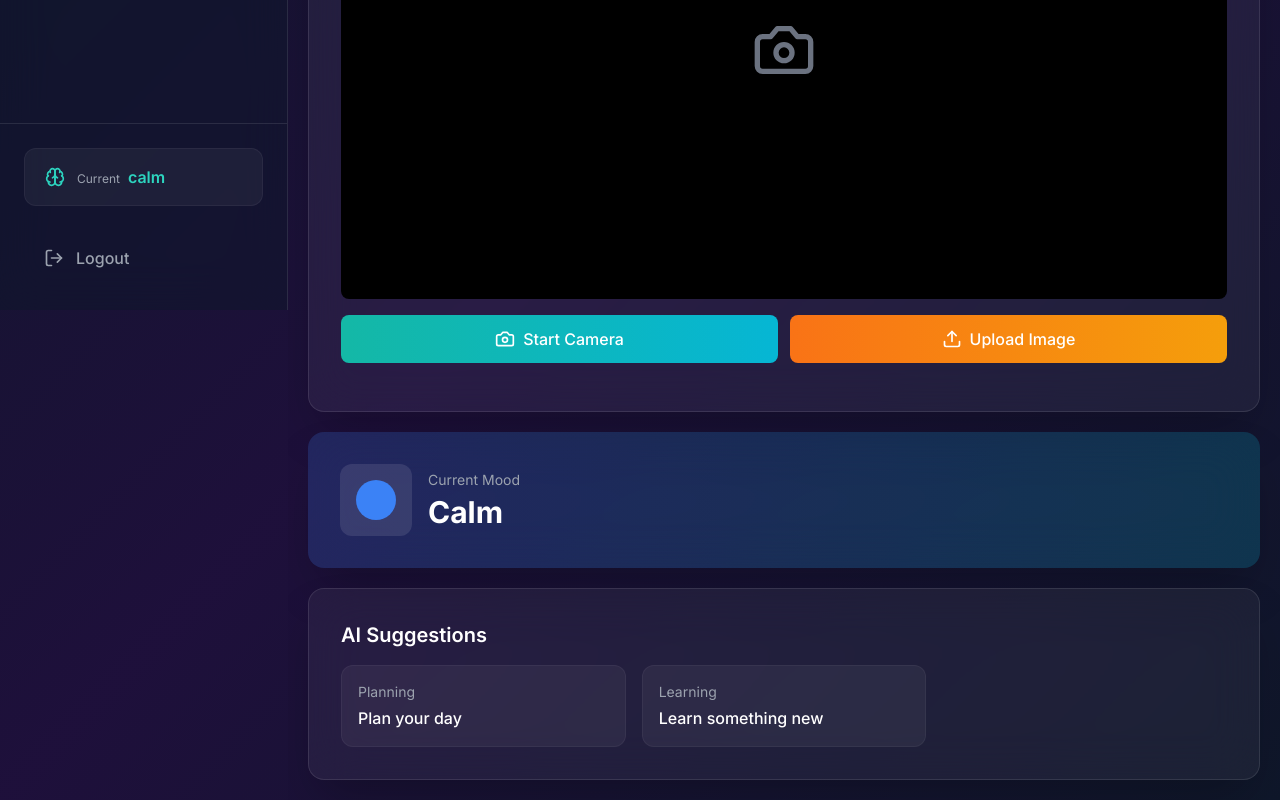
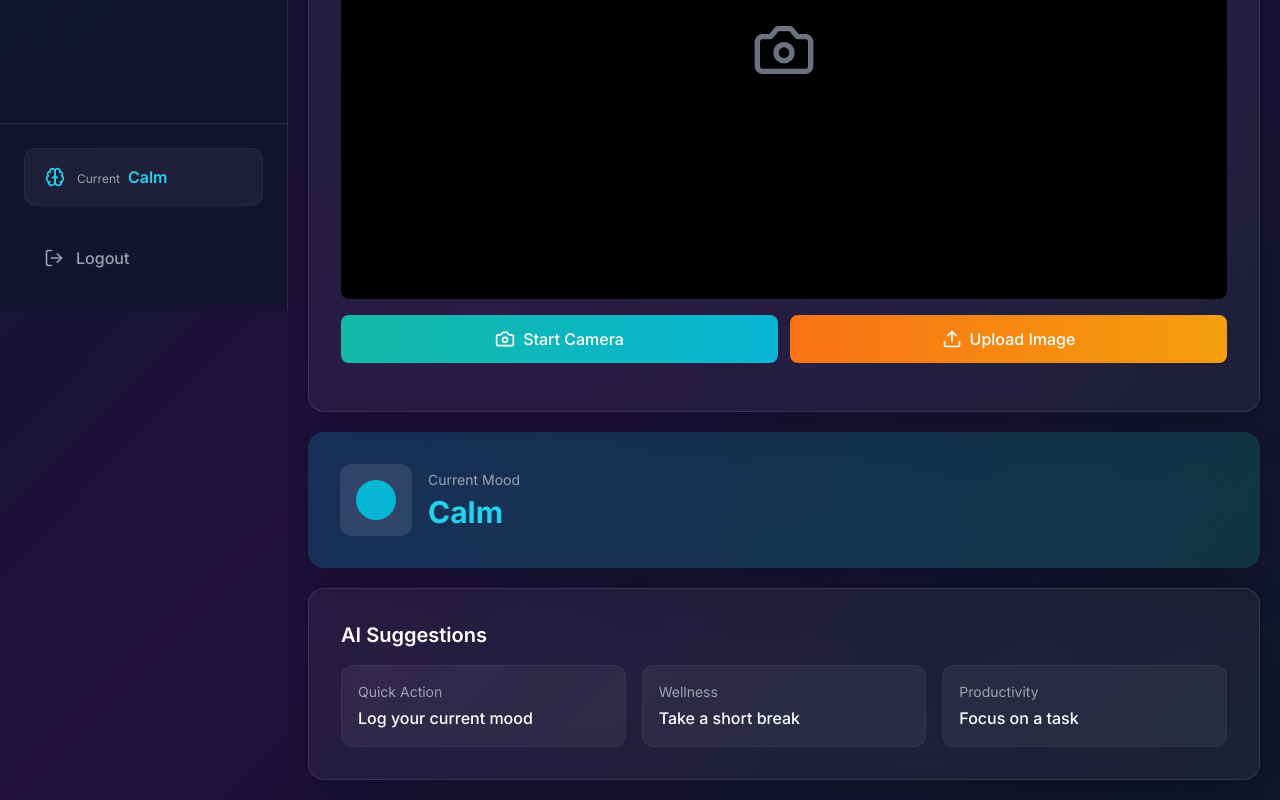
Before and after one commit to beingcrazyasalways/echo-saas, a Next.js app: page /emotion-v2 in a window 1280 px wide. Shown: the part 490-1290 px from the top of the page. Built offline with nearby package versions, Linux system fonts and the light colour scheme; no server answers.

Commit message:
feat: add dynamic emotion support for all backend emotions with fallback system

```diff
--- a/app/dashboard/page.jsx
+++ b/app/dashboard/page.jsx
@@ -5,7 +5,8 @@ import { useRouter } from 'next/navigation';
 import { supabase, signOut, getCurrentUser } from '@/lib/supabaseClient';
 import { fetchTasks, addTask, toggleTask, deleteTask, updateTaskPriority } from '@/lib/tasks';
 import { getLatestEmotion } from '@/lib/emotions';
-import { generateSuggestion, getEmotionGlow } from '@/lib/aiSuggestions';
+import { generateSuggestion, getEmotionColor, getEmotionGlow as getAiEmotionGlow } from '@/lib/aiSuggestions';
+import { getEmotionConfig, getEmotionDisplayName } from '@/lib/emotionConfig';
 import { logActivity, fetchRecentActivities, getTodayActivities, getLastVisit } from '@/lib/activities';
 import { prioritizeTasks, analyzeUserState, generateDailyBriefing, generateMicroNudge, shouldTriggerFocusMode } from '@/lib/proactiveAI';
 import { analyzeBehaviorPatterns, getUserProfile, updateDailySummary, calculateProductivityScore, logTaskBehavior, logEmotionBehavior, logSessionBehavior, getTodayMetrics, calculateStreak, calculateXP } from '@/lib/behaviorIntelligence';
@@ -511,21 +512,20 @@ export default function DashboardPage() {
   };
 
   const getEmotionGlow = (emotion) => {
-    switch (emotion) {
-      case 'stressed': return 'shadow-amber-500/30';
-      case 'calm': return 'shadow-teal-500/30';
-      case 'focused': return 'shadow-indigo-500/30';
-      default: return 'shadow-violet-500/30';
-    }
+    const config = getEmotionConfig(emotion);
+    return config.glow || 'shadow-violet-500/30';
   };
 
   const getEmotionGradient = (emotion) => {
-    switch (emotion) {
-      case 'stressed': return 'from-slate-900 via-amber-900/30 to-slate-900';
-      case 'calm': return 'from-slate-900 via-teal-900/30 to-slate-900';
-      case 'focused': return 'from-slate-900 via-indigo-900/30 to-slate-900';
-      default: return 'from-slate-900 via-violet-900/30 to-slate-900';
-    }
+    const config = getEmotionConfig(emotion);
+    // Map gradient to background gradient format
+    const gradientMap = {
+      'from-red-500/20 to-orange-500/20': 'from-slate-900 via-amber-900/30 to-slate-900',
+      'from-blue-500/20 to-cyan-500/20': 'from-slate-900 via-teal-900/30 to-slate-900',
+      'from-cyan-500/20 to-indigo-500/20': 'from-slate-900 via-indigo-900/30 to-slate-900',
+      'from-violet-500/20 to-purple-500/20': 'from-slate-900 via-violet-900/30 to-slate-900',
+    };
+    return gradientMap[config.gradient] || 'from-slate-900 via-violet-900/30 to-slate-900';
   };
 
   if (loading) {
--- a/app/emotion-v2/page.jsx
+++ b/app/emotion-v2/page.jsx
@@ -5,6 +5,7 @@ import { getCurrentUser } from '@/lib/supabaseClient';
 import EmotionCamera from '@/components/EmotionCamera';
 import Sidebar from '@/components/Sidebar';
 import Header from '@/components/Header';
+import { getEmotionConfig, getEmotionDisplayName, isCustomEmotion } from '@/lib/emotionConfig';
 
 export default function EmotionV2Page() {
   const [mood, setMood] = useState('calm');
@@ -20,26 +21,10 @@ export default function EmotionV2Page() {
     localStorage.setItem('currentEmotion', mappedEmotion);
   };
 
-  const getEmotionGlow = () => {
-    switch (mood) {
-      case 'stressed': return 'shadow-red-500/30';
-      case 'calm': return 'shadow-blue-500/30';
-      case 'focused': return 'shadow-cyan-500/30';
-      default: return 'shadow-violet-500/30';
-    }
-  };
-
-  const getEmotionGradient = () => {
-    switch (mood) {
-      case 'stressed': return 'from-red-500/20 to-orange-500/20 border-red-400/30';
-      case 'calm': return 'from-blue-500/20 to-cyan-500/20 border-blue-400/30';
-      case 'focused': return 'from-cyan-500/20 to-indigo-500/20 border-cyan-400/30';
-      default: return 'from-violet-500/20 to-purple-500/20 border-violet-400/30';
-    }
-  };
+  const config = getEmotionConfig(mood);
 
   return (
-    <div className={`min-h-screen bg-gradient-to-br from-slate-900 via-violet-900/30 to-slate-900 ${getEmotionGlow()} transition-all duration-500`}>
+    <div className={`min-h-screen bg-gradient-to-br from-slate-900 via-violet-900/30 to-slate-900 ${config.glow} transition-all duration-500`}>
       <div className="flex flex-col lg:flex-row">
         <Sidebar
           currentEmotion={mood}
@@ -69,14 +54,19 @@ export default function EmotionV2Page() {
 
               {/* Current Mood Display */}
               {mood && (
-                <div className={`backdrop-blur-xl bg-gradient-to-r ${getEmotionGradient()} rounded-2xl p-4 sm:p-6 lg:p-8 shadow-2xl transition-all duration-300 hover:scale-105`}>
+                <div className={`backdrop-blur-xl bg-gradient-to-r ${config.gradient} ${config.border} rounded-2xl p-4 sm:p-6 lg:p-8 shadow-2xl transition-all duration-300 hover:scale-105`}>
                   <div className="flex items-center gap-3 sm:gap-4">
                     <div className="p-3 sm:p-4 rounded-xl bg-white/10">
-                      <div className={`w-8 h-8 sm:w-10 sm:h-10 rounded-full ${mood === 'stressed' ? 'bg-red-500' : mood === 'calm' ? 'bg-blue-500' : 'bg-cyan-500'}`} />
+                      <div className={`w-8 h-8 sm:w-10 sm:h-10 rounded-full ${config.color.replace('text-', 'bg-').replace('-400', '-500')}`} />
                     </div>
                     <div>
                       <p className="text-xs sm:text-sm text-gray-400 mb-1">Current Mood</p>
-                      <p className="text-xl sm:text-2xl lg:text-3xl font-bold text-white capitalize">{mood}</p>
+                      <p className={`text-xl sm:text-2xl lg:text-3xl font-bold capitalize ${config.color}`}>
+                        {getEmotionDisplayName(mood)}
+                      </p>
+                      {isCustomEmotion(mood) && (
+                        <p className="text-xs text-gray-400 mt-1">Custom emotion detected</p>
+                      )}
                     </div>
                   </div>
                 </div>
@@ -86,42 +76,18 @@ export default function EmotionV2Page() {
               <div className="backdrop-blur-xl bg-white/5 border border-white/10 rounded-2xl p-4 sm:p-6 lg:p-8 shadow-2xl transition-all duration-300 hover:scale-105">
                 <h3 className="text-lg sm:text-xl font-semibold text-white mb-3 sm:mb-4">AI Suggestions</h3>
                 <div className="grid grid-cols-1 md:grid-cols-2 lg:grid-cols-3 gap-3 sm:gap-4">
-                  {mood === 'stressed' && (
-                    <>
-                      <div className="p-3 sm:p-4 rounded-xl bg-white/5 border border-white/5 hover:bg-white/10 transition-all duration-300">
-                        <p className="text-sm text-gray-400 mb-1">Quick Win</p>
-                        <p className="text-white font-medium">Take a short break</p>
-                      </div>
-                      <div className="p-3 sm:p-4 rounded-xl bg-white/5 border border-white/5 hover:bg-white/10 transition-all duration-300">
-                        <p className="text-sm text-gray-400 mb-1">Small Task</p>
-                        <p className="text-white font-medium">Complete a pending task</p>
-                      </div>
-                    </>
-                  )}
-                  {mood === 'calm' && (
-                    <>
-                      <div className="p-3 sm:p-4 rounded-xl bg-white/5 border border-white/5 hover:bg-white/10 transition-all duration-300">
-                        <p className="text-sm text-gray-400 mb-1">Planning</p>
-                        <p className="text-white font-medium">Plan your day</p>
-                      </div>
-                      <div className="p-3 sm:p-4 rounded-xl bg-white/5 border border-white/5 hover:bg-white/10 transition-all duration-300">
-                        <p className="text-sm text-gray-400 mb-1">Learning</p>
-                        <p className="text-white font-medium">Learn something new</p>
-                      </div>
-                    </>
-                  )}
-                  {mood === 'focused' && (
-                    <>
-                      <div className="p-3 sm:p-4 rounded-xl bg-white/5 border border-white/5 hover:bg-white/10 transition-all duration-300">
-                        <p className="text-sm text-gray-400 mb-1">High Priority</p>
-                        <p className="text-white font-medium">Work on important task</p>
-                      </div>
-                      <div className="p-3 sm:p-4 rounded-xl bg-white/5 border border-white/5 hover:bg-white/10 transition-all duration-300">
-                        <p className="text-sm text-gray-400 mb-1">Deep Work</p>
-                        <p className="text-white font-medium">Finish pending work</p>
-                      </div>
-                    </>
-                  )}
+                  <div className="p-3 sm:p-4 rounded-xl bg-white/5 border border-white/5 hover:bg-white/10 transition-all duration-300">
+                    <p className="text-sm text-gray-400 mb-1">Quick Action</p>
+                    <p className="text-white font-medium">Log your current mood</p>
+                  </div>
+                  <div className="p-3 sm:p-4 rounded-xl bg-white/5 border border-white/5 hover:bg-white/10 transition-all duration-300">
+                    <p className="text-sm text-gray-400 mb-1">Wellness</p>
+                    <p className="text-white font-medium">Take a short break</p>
+                  </div>
+                  <div className="p-3 sm:p-4 rounded-xl bg-white/5 border border-white/5 hover:bg-white/10 transition-all duration-300">
+                    <p className="text-sm text-gray-400 mb-1">Productivity</p>
+                    <p className="text-white font-medium">Focus on a task</p>
+                  </div>
                 </div>
               </div>
             </div>
--- a/components/EmotionCamera.jsx
+++ b/components/EmotionCamera.jsx
@@ -5,6 +5,7 @@ import { Camera, StopCircle, RefreshCw, Upload } from 'lucide-react';
 import { detectEmotion } from '@/lib/emotionApi';
 import { supabase } from '@/lib/supabaseClient';
 import { getCurrentUser } from '@/lib/supabaseClient';
+import { getEmotionConfig, getEmotionDisplayName, isCustomEmotion } from '@/lib/emotionConfig';
 
 export default function EmotionCamera({ onEmotionDetected }) {
   const [isCameraActive, setIsCameraActive] = useState(false);
@@ -322,7 +323,7 @@ export default function EmotionCamera({ onEmotionDetected }) {
       'focused': 'focused',
       'surprised': 'calm',
     };
-    return moodMap[emotion] || 'calm';
+    return moodMap[emotion] || emotion || 'calm';
   };
 
   const mapEmotionToStress = (emotion) => {
@@ -341,6 +342,18 @@ export default function EmotionCamera({ onEmotionDetected }) {
       'model_missing': 30,
     };
     return stressMap[emotion] || 30;
+  };
+
+  const getEmotionColor = () => {
+    if (!emotionResult) return 'from-gray-500 to-gray-600';
+    const config = getEmotionConfig(emotionResult.emotion);
+    return config.gradient || 'from-gray-500 to-gray-600';
+  };
+
+  const getEmotionGlow = () => {
+    if (!emotionResult) return '';
+    const config = getEmotionConfig(emotionResult.emotion);
+    return config.glow || '';
   };
 
   const insertEmotion = async (result) => {
@@ -364,46 +377,6 @@ export default function EmotionCamera({ onEmotionDetected }) {
       }
     } catch (err) {
       console.error('Error inserting emotion:', err);
-    }
-  };
-
-  const getEmotionColor = () => {
-    if (!emotionResult) return 'from-gray-500 to-gray-600';
-
-    switch (emotionResult.emotion) {
-      case 'stressed':
-      case 'angry':
-      case 'fearful':
-        return 'from-red-500 to-orange-500';
-      case 'calm':
-      case 'neutral':
-        return 'from-blue-500 to-cyan-500';
-      case 'happy':
-        return 'from-green-500 to-emerald-500';
-      case 'focused':
-        return 'from-purple-500 to-indigo-500';
-      default:
-        return 'from-gray-500 to-gray-600';
-    }
-  };
-
-  const getEmotionGlow = () => {
-    if (!emotionResult) return '';
-
-    switch (emotionResult.emotion) {
-      case 'stressed':
-      case 'angry':
-      case 'fearful':
-        return 'shadow-red-500/50';
-      case 'calm':
-      case 'neutral':
-        return 'shadow-blue-500/50';
-      case 'happy':
-        return 'shadow-green-500/50';
-      case 'focused':
-        return 'shadow-cyan-500/50';
-      default:
-        return '';
     }
   };
 
@@ -585,7 +558,12 @@ export default function EmotionCamera({ onEmotionDetected }) {
           <div className="grid grid-cols-2 gap-3 sm:gap-4">
             <div className="text-center">
               <p className="text-xs sm:text-sm text-gray-300 mb-1">Detected Emotion</p>
-              <p className="text-xl sm:text-2xl font-bold text-white capitalize">{emotionResult.emotion}</p>
+              <p className={`text-xl sm:text-2xl font-bold capitalize ${getEmotionConfig(emotionResult.emotion).color}`}>
+                {getEmotionDisplayName(emotionResult.emotion)}
+              </p>
+              {isCustomEmotion(emotionResult.emotion) && (
+                <p className="text-xs text-gray-400 mt-1">Custom emotion detected</p>
+              )}
             </div>
             <div className="text-center">
               <p className="text-xs sm:text-sm text-gray-300 mb-1">Confidence</p>
--- a/components/EmotionCard.jsx
+++ b/components/EmotionCard.jsx
@@ -2,15 +2,12 @@
 
 import { useRouter } from 'next/navigation';
 import { Camera, ArrowRight } from 'lucide-react';
+import { getEmotionConfig, getEmotionDisplayName, isCustomEmotion } from '@/lib/emotionConfig';
 
 export default function EmotionCard({ currentEmotion, emotionData }) {
   const router = useRouter();
 
-  const emotions = [
-    { value: 'stressed', label: 'Stressed', color: 'text-amber-400', bg: 'bg-amber-500/20', border: 'border-amber-400/30' },
-    { value: 'calm', label: 'Calm', color: 'text-teal-400', bg: 'bg-teal-500/20', border: 'border-teal-400/30' },
-    { value: 'focused', label: 'Focused', color: 'text-indigo-400', bg: 'bg-indigo-500/20', border: 'border-indigo-400/30' },
-  ];
+  const config = getEmotionConfig(currentEmotion);
 
   const stressScore = emotionData?.stress_score || emotionData?.stress_level || null;
   const confidence = emotionData?.confidence ? Math.round(emotionData.confidence * 100) : null;
@@ -51,11 +48,16 @@ export default function EmotionCard({ currentEmotion, emotionData }) {
 
       <div className="flex justify-center mb-6 sm:mb-8">
         <div className="relative w-24 h-24 sm:w-32 sm:h-32">
-          <div className={`absolute inset-0 rounded-full ${emotions.find(e => e.value === currentEmotion)?.bg || 'bg-violet-500/20'} border-2 ${emotions.find(e => e.value === currentEmotion)?.border || 'border-violet-400/30'} animate-pulse`}></div>
+          <div className={`absolute inset-0 rounded-full ${config.bg} border-2 ${config.border} animate-pulse`}></div>
           <div className="absolute inset-2 rounded-full bg-slate-900 flex items-center justify-center">
             {currentEmotion && (
               <div className="text-center">
-                <p className={`text-lg sm:text-2xl font-bold capitalize ${emotions.find(e => e.value === currentEmotion)?.color}`}>{currentEmotion}</p>
+                <p className={`text-lg sm:text-2xl font-bold capitalize ${config.color}`}>
+                  {getEmotionDisplayName(currentEmotion)}
+                </p>
+                {isCustomEmotion(currentEmotion) && (
+                  <p className="text-xs text-gray-400 mt-1">Custom</p>
+                )}
               </div>
             )}
           </div>
--- a/components/Sidebar.jsx
+++ b/components/Sidebar.jsx
@@ -11,6 +11,7 @@ import {
   Brain,
   Camera
 } from 'lucide-react';
+import { getEmotionConfig, getEmotionDisplayName } from '@/lib/emotionConfig';
 
 export default function Sidebar({ currentEmotion, isOpen, onClose }) {
   const router = useRouter();
@@ -30,14 +31,7 @@ export default function Sidebar({ currentEmotion, isOpen, onClose }) {
     router.push('/login');
   };
 
-  const getEmotionColor = () => {
-    switch (currentEmotion) {
-      case 'stressed': return 'text-amber-400';
-      case 'calm': return 'text-teal-400';
-      case 'focused': return 'text-indigo-400';
-      default: return 'text-violet-400';
-    }
-  };
+  const config = getEmotionConfig(currentEmotion);
 
   return (
     <>
@@ -79,11 +73,11 @@ export default function Sidebar({ currentEmotion, isOpen, onClose }) {
         <div className="p-4 sm:p-6 border-t border-white/10">
           <div className="mb-4 sm:mb-6 px-4 sm:px-5 py-3 sm:py-4 bg-white/5 rounded-xl border border-white/5">
             <div className="flex items-center gap-2 sm:gap-3">
-              <Brain className={`w-[18px] h-[18px] sm:w-5 sm:h-5 ${getEmotionColor()}`} />
+              <Brain className={`w-[18px] h-[18px] sm:w-5 sm:h-5 ${config.color}`} />
               <div>
                 <span className="text-gray-400 text-xs">Current</span>
-                <span className={`capitalize font-semibold ml-2 text-sm sm:text-base ${getEmotionColor()}`}>
-                  {currentEmotion || 'Not set'}
+                <span className={`capitalize font-semibold ml-2 text-sm sm:text-base ${config.color}`}>
+                  {getEmotionDisplayName(currentEmotion) || 'Not set'}
                 </span>
               </div>
             </div>
--- /dev/null
+++ b/lib/emotionConfig.js
@@ -0,0 +1,94 @@
+// Dynamic emotion configuration for UI rendering
+// Supports all backend emotions with fallback for unknown emotions
+
+export const emotionConfig = {
+  happy: {
+    color: 'text-yellow-400',
+    glow: 'shadow-yellow-400/40',
+    gradient: 'from-yellow-500/20 to-amber-500/20',
+    border: 'border-yellow-400/30'
+  },
+  sad: {
+    color: 'text-blue-400',
+    glow: 'shadow-blue-400/40',
+    gradient: 'from-blue-500/20 to-indigo-500/20',
+    border: 'border-blue-400/30'
+  },
+  angry: {
+    color: 'text-red-500',
+    glow: 'shadow-red-500/40',
+    gradient: 'from-red-500/20 to-orange-500/20',
+    border: 'border-red-400/30'
+  },
+  neutral: {
+    color: 'text-gray-400',
+    glow: 'shadow-gray-400/30',
+    gradient: 'from-gray-500/20 to-slate-500/20',
+    border: 'border-gray-400/30'
+  },
+  surprised: {
+    color: 'text-purple-400',
+    glow: 'shadow-purple-400/40',
+    gradient: 'from-purple-500/20 to-pink-500/20',
+    border: 'border-purple-400/30'
+  },
+  fearful: {
+    color: 'text-pink-400',
+    glow: 'shadow-pink-400/40',
+    gradient: 'from-pink-500/20 to-rose-500/20',
+    border: 'border-pink-400/30'
+  },
+  disgusted: {
+    color: 'text-green-500',
+    glow: 'shadow-green-500/40',
+    gradient: 'from-green-500/20 to-emerald-500/20',
+    border: 'border-green-400/30'
+  },
+  calm: {
+    color: 'text-cyan-400',
+    glow: 'shadow-cyan-400/40',
+    gradient: 'from-cyan-500/20 to-teal-500/20',
+    border: 'border-cyan-400/30'
+  },
+  stressed: {
+    color: 'text-orange-400',
+    glow: 'shadow-orange-400/40',
+    gradient: 'from-orange-500/20 to-red-500/20',
+    border: 'border-orange-400/30'
+  },
+  focused: {
+    color: 'text-indigo-400',
+    glow: 'shadow-indigo-400/40',
+    gradient: 'from-indigo-500/20 to-purple-500/20',
+    border: 'border-indigo-400/30'
+  },
+  no_face: {
+    color: 'text-gray-500',
+    glow: 'shadow-gray-500/30',
+    gradient: 'from-gray-500/20 to-slate-500/20',
+    border: 'border-gray-500/30'
+  }
+};
+
+// Get emotion config with fallback for unknown emotions
+export const getEmotionConfig = (emotion) => {
+  const normalizedEmotion = emotion?.toLowerCase() || 'neutral';
+  return emotionConfig[normalizedEmotion] || {
+    color: 'text-white',
+    glow: 'shadow-violet-400/30',
+    gradient: 'from-violet-500/20 to-purple-500/20',
+    border: 'border-violet-400/30'
+  };
+};
+
+// Get emotion display name (capitalized)
+export const getEmotionDisplayName = (emotion) => {
+  if (!emotion) return 'Unknown';
+  return emotion.charAt(0).toUpperCase() + emotion.slice(1).toLowerCase();
+};
+
+// Check if emotion is a custom/unknown emotion
+export const isCustomEmotion = (emotion) => {
+  const normalizedEmotion = emotion?.toLowerCase() || '';
+  return !emotionConfig[normalizedEmotion];
+};
```
Also changed, not shown: lib/aiSuggestions.js.
